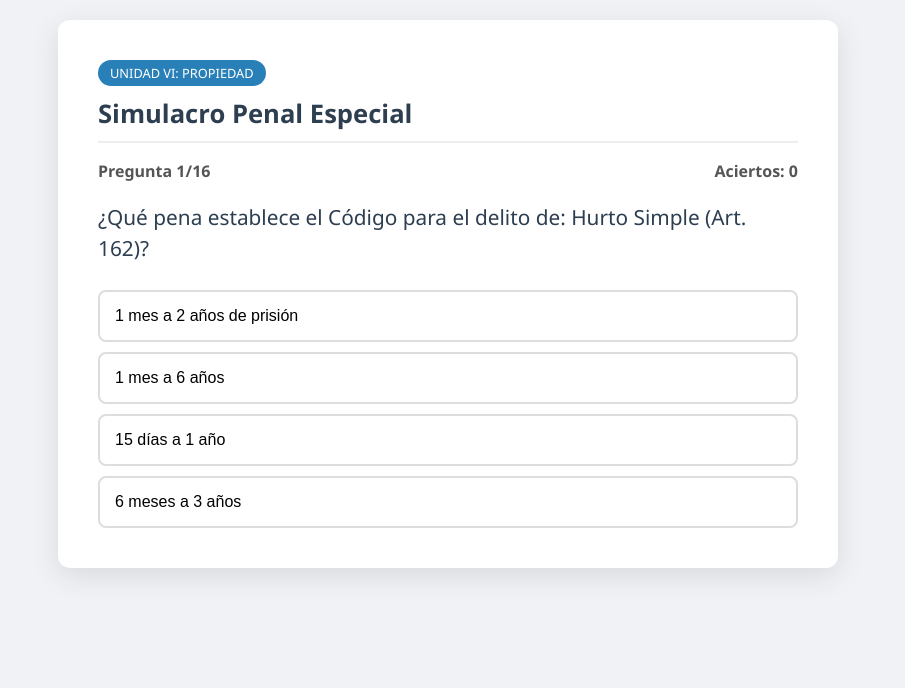
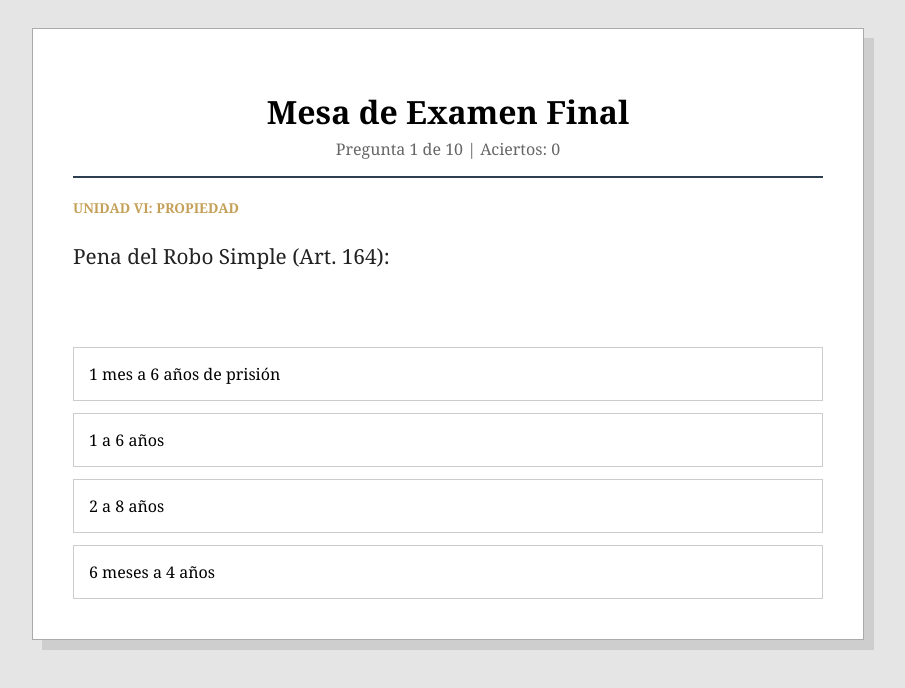
Before and after one commit to azuletta/quiz_penal.html, a plain HTML site: page index.html in a window 1280 px wide. Shown: the whole page, without its empty margins (192-1097 px from the left). Drawn offline with Linux system fonts and the light colour scheme.

Commit message:
Update index.html

```diff
--- a/index.html
+++ b/index.html
@@ -2,142 +2,120 @@
 <html lang="es">
 <head>
     <meta charset="UTF-8">
-    <meta name="viewport" content="width=device-width, initial-scale=1.0">
-    <title>Simulacro Integral - Penal Especial</title>
+    <title>Examen Final Integral - Penal Especial</title>
     <style>
-        :root {
-            --primary: #2c3e50;
-            --secondary: #34495e;
-            --accent: #2980b9;
-            --success: #27ae60;
-            --error: #c0392b;
-            --bg: #f0f2f5;
-        }
-        body { font-family: 'Segoe UI', sans-serif; background-color: var(--bg); margin: 0; padding: 20px; display: flex; justify-content: center; }
-        .quiz-container { background: white; width: 100%; max-width: 700px; padding: 40px; border-radius: 12px; box-shadow: 0 8px 30px rgba(0,0,0,0.1); }
-        .unit-tag { background: var(--accent); color: white; padding: 4px 12px; border-radius: 20px; font-size: 0.8rem; text-transform: uppercase; margin-bottom: 10px; display: inline-block; }
-        h1 { color: var(--primary); font-size: 1.6rem; margin-top: 0; border-bottom: 2px solid #eee; padding-bottom: 10px; }
-        .stats { display: flex; justify-content: space-between; margin-bottom: 20px; color: #555; font-weight: bold; }
-        .question { font-size: 1.3rem; margin-bottom: 25px; color: var(--primary); line-height: 1.5; }
-        .options { display: grid; gap: 10px; }
-        .option { padding: 15px; border: 2px solid #ddd; border-radius: 8px; cursor: pointer; text-align: left; background: white; font-size: 1rem; transition: 0.2s; }
-        .option:hover { border-color: var(--accent); background: #f7fbff; }
-        .option.correct { background: #d4edda; border-color: var(--success); color: #155724; }
-        .option.wrong { background: #f8d7da; border-color: var(--error); color: #721c24; }
-        .btn-next { display: none; width: 100%; padding: 15px; background: var(--primary); color: white; border: none; border-radius: 8px; font-size: 1.1rem; cursor: pointer; margin-top: 25px; }
-        .btn-next:hover { background: #1a252f; }
-        .summary-screen { text-align: center; }
-        .score-circle { font-size: 4rem; color: var(--accent); margin: 20px 0; }
+        :root { --legal-blue: #2c3e50; --law-gold: #c5a059; --bg: #fdfdfd; }
+        body { font-family: 'Georgia', serif; background: #e5e5e5; display: flex; justify-content: center; padding: 20px; }
+        .folder { background: white; width: 100%; max-width: 750px; padding: 40px; border: 1px solid #aaa; box-shadow: 10px 10px 0px rgba(0,0,0,0.1); }
+        .header { border-bottom: 2px solid var(--legal-blue); text-align: center; margin-bottom: 20px; }
+        .unit-tag { font-weight: bold; color: var(--law-gold); text-transform: uppercase; font-size: 0.85rem; }
+        .question { font-size: 1.3rem; margin: 25px 0; color: #222; min-height: 80px; }
+        .options { display: grid; gap: 12px; }
+        .opt-btn { padding: 15px; border: 1px solid #ccc; background: #fff; cursor: pointer; text-align: left; font-size: 1rem; transition: 0.2s; font-family: inherit; }
+        .opt-btn:hover { background: #f0f0f0; border-color: var(--legal-blue); }
+        .correct { background: #d4edda !important; border-color: #28a745 !important; font-weight: bold; }
+        .wrong { background: #f8d7da !important; border-color: #dc3545 !important; }
+        .next-btn { display: none; margin-top: 30px; width: 100%; padding: 18px; background: var(--legal-blue); color: white; border: none; cursor: pointer; font-size: 1.1rem; }
+        .final-screen { text-align: center; }
+        .result-img { max-width: 400px; width: 100%; height: auto; margin: 20px 0; border: 5px solid white; box-shadow: 0 4px 15px rgba(0,0,0,0.3); }
+        .score { font-size: 4rem; font-weight: bold; margin: 0; }
     </style>
 </head>
 <body>
 
-<div class="quiz-container" id="quiz-box">
-    <div id="game">
-        <div class="unit-tag" id="unit-label">Unidad I</div>
-        <h1>Simulacro Penal Especial</h1>
-        <div class="stats">
-            <span id="progress">Pregunta 1/20</span>
-            <span id="score">Aciertos: 0</span>
+<div class="folder" id="quiz-container">
+    <div id="game-ui">
+        <div class="header">
+            <h1 style="margin-bottom: 5px;">Mesa de Examen Final</h1>
+            <p id="progress" style="margin-top: 0; color: #666;"></p>
         </div>
-        <div class="question" id="question">Cargando...</div>
-        <div class="options" id="options-container"></div>
-        <button class="btn-next" id="btn-next" onclick="loadNext()">Siguiente Pregunta</button>
+        <div class="unit-tag" id="unit-name"></div>
+        <div class="question" id="question-text"></div>
+        <div class="options" id="options-grid"></div>
+        <button class="next-btn" id="next-btn" onclick="nextQuestion()">Siguiente Pregunta →</button>
     </div>
 </div>
 
 <script>
-    const db = [
-        // UNIDAD I & II: CONTRA LAS PERSONAS
-        { u: "Unidad I: Vida", q: "Homicidio en estado de emoción violenta (Art. 81 inc. 1º a)", a: "Reclusión de 3 a 6 años o Prisión de 1 a 3 años", o: ["Reclusión de 3 a 6 años o Prisión de 1 a 3 años", "1 a 5 años", "8 a 25 años", "3 a 10 años"] },
-        { u: "Unidad I: Vida", q: "Instigación o ayuda al suicidio (Art. 83) si se consumó", a: "Prisión de 1 a 4 años", o: ["Prisión de 1 a 4 años", "Prisión de 2 a 6 años", "Reclusión perpetua", "Multa de $10.000"] },
-        { u: "Unidad II: Integridad", q: "Lesiones Gravísimas (Art. 91)", a: "3 a 10 años de reclusión o prisión", o: ["1 a 6 años", "3 a 10 años de reclusión o prisión", "5 a 15 años", "1 mes a 1 año"] },
-        { u: "Unidad II: Salud", q: "Abuso de armas (disparo de arma de fuego, Art. 104)", a: "1 a 3 años de prisión", o: ["1 a 3 años de prisión", "6 meses a 2 años", "Multa e inhabilitación", "3 a 6 años"] },
+    // --- CONFIGURACIÓN DE IMÁGENES ---
+    // Si tus fotos tienen otro nombre o extensión (como .png), cambialas acá:
+    const FOTO_GANO = "ganaste.jpg";
+    const FOTO_PERDIO = "perdiste.jpg";
+    // --------------------------------
 
-        // UNIDAD III & IV: HONOR Y SEXUALIDAD
-        { u: "Unidad III: Honor", q: "Calumnia (Art. 109)", a: "Multa de $3.000 a $30.000", o: ["Prisión de 1 a 3 años", "Multa de $3.000 a $30.000", "Multa de $1.500 a $20.000", "Inhabilitación"] },
-        { u: "Unidad IV: Integridad Sexual", q: "Abuso sexual con acceso carnal (Art. 119 3er párr.)", a: "6 a 15 años de reclusión o prisión", o: ["6 a 15 años de reclusión o prisión", "8 a 20 años", "4 a 10 años", "10 a 25 años"] },
-        { u: "Unidad IV: Integridad Sexual", q: "Grooming (Ciberacoso, Art. 131)", a: "6 meses a 4 años de prisión", o: ["1 a 3 años", "6 meses a 4 años de prisión", "2 a 6 años", "Multa solamente"] },
-
-        // UNIDAD V: LIBERTAD
-        { u: "Unidad V: Libertad", q: "Privación ilegítima de la libertad (Art. 141)", a: "6 meses a 3 años de prisión o reclusión", o: ["6 meses a 3 años de prisión o reclusión", "2 a 6 años", "1 a 4 años", "15 días a 1 año"] },
-        { u: "Unidad V: Libertad", q: "Trata de personas mayores de edad (Art. 145 bis)", a: "4 a 8 años de prisión", o: ["4 a 8 años de prisión", "5 a 10 años", "10 a 15 años", "2 a 6 años"] },
-
-        // UNIDAD VI: PROPIEDAD
-        { u: "Unidad VI: Propiedad", q: "Hurto Simple (Art. 162)", a: "1 mes a 2 años de prisión", o: ["1 mes a 2 años de prisión", "1 mes a 6 años", "6 meses a 3 años", "15 días a 1 año"] },
-        { u: "Unidad VI: Propiedad", q: "Robo Simple (Art. 164)", a: "1 mes a 6 años de prisión", o: ["1 mes a 6 años de prisión", "1 a 6 años", "3 a 10 años", "2 a 8 años"] },
-        { u: "Unidad VI: Propiedad", q: "Extorsión (Art. 168)", a: "5 a 10 años de reclusión o prisión", o: ["5 a 10 años de reclusión o prisión", "8 a 20 años", "3 a 8 años", "2 a 6 años"] },
-        { u: "Unidad VI: Propiedad", q: "Defraudación / Estafa genérica (Art. 172)", a: "1 mes a 6 años de prisión", o: ["1 mes a 6 años de prisión", "6 meses a 4 años", "1 a 4 años", "Multa únicamente"] },
-
-        // UNIDADES FINALES: SEGURIDAD Y FE PÚBLICA
-        { u: "Unidad VII: Seguridad", q: "Tenencia ilegítima de arma de fuego de guerra (Art. 189 bis)", a: "2 a 6 años de prisión", o: ["2 a 6 años de prisión", "6 meses a 2 años", "3 a 8 años", "1 a 4 años"] },
-        { u: "Unidad X: Fe Pública", q: "Falsificación de moneda (Art. 282)", a: "3 a 15 años de reclusión o prisión", o: ["1 a 6 años", "3 a 15 años de reclusión o prisión", "5 a 20 años", "2 a 10 años"] },
-        { u: "Unidad X: Fe Pública", q: "Falsificación de documento público (Art. 292)", a: "1 a 6 años de prisión", o: ["1 a 6 años de prisión", "3 a 8 años", "6 meses a 2 años", "1 a 4 años"] }
+    const bancoCompleto = [
+        { u: "Unidad I: Vida", q: "¿Pena para el Homicidio Simple?", a: "8 a 25 años de reclusión o prisión", o: ["8 a 25 años de reclusión o prisión", "8 a 25 años de prisión", "10 a 25 años de reclusión", "5 a 15 años de prisión"] },
+        { u: "Unidad I: Vida", q: "Homicidio en Emoción Violenta (Art. 81, 1a):", a: "Reclusión de 3 a 6 años o prisión de 1 a 3 años", o: ["Reclusión de 3 a 6 años o prisión de 1 a 3 años", "Prisión de 3 a 6 años o reclusión de 1 a 3 años", "1 a 5 años de prisión", "Prisión perpetua"] },
+        { u: "Unidad II: Lesiones", q: "Pena de las Lesiones Gravísimas (Art. 91):", a: "3 a 10 años de reclusión o prisión", o: ["3 a 10 años de reclusión o prisión", "1 a 6 años de reclusión o prisión", "5 a 15 años", "2 a 8 años"] },
+        { u: "Unidad IV: Integridad Sexual", q: "Abuso Sexual con Acceso Carnal (Art. 119 3er p.):", a: "6 a 15 años de reclusión o prisión", o: ["6 a 15 años de reclusión o prisión", "8 a 20 años", "4 a 10 años", "10 a 25 años"] },
+        { u: "Unidad VI: Propiedad", q: "Pena de la Extorsión Simple (Art. 168):", a: "5 a 10 años de reclusión o prisión", o: ["5 a 10 años de reclusión o prisión", "3 a 8 años", "4 a 10 años de prisión", "8 a 20 años"] },
+        { u: "Unidad VI: Propiedad", q: "Estafa Genérica (Art. 172):", a: "1 mes a 6 años de prisión", o: ["1 mes a 6 años de prisión", "6 meses a 4 años", "1 a 3 años de prisión", "2 a 8 años"] },
+        { u: "Unidad X: Fe Pública", q: "Falsificación de Documento Público (Art. 292):", a: "1 a 6 años de prisión", o: ["1 a 6 años de prisión", "2 a 8 años", "6 meses a 4 años", "1 a 4 años"] },
+        { u: "Unidad XI: Orden Económico", q: "Cohecho Financiero (Art. 312):", a: "Prisión de 1 a 6 años y multa", o: ["Prisión de 1 a 6 años y multa", "Prisión de 2 a 8 años", "Multa e inhabilitación", "Prisión de 3 a 10 años"] },
+        { u: "Unidad I: Vida", q: "Homicidio Preterintencional (Art. 81, 1b):", a: "Reclusión de 3 a 6 años o prisión de 1 a 3 años", o: ["Reclusión de 3 a 6 años o prisión de 1 a 3 años", "Reclusión de 1 a 3 años o prisión de 3 a 6 años", "Prisión de 2 a 5 años", "Prisión de 1 a 6 años"] },
+        { u: "Unidad VI: Propiedad", q: "Pena del Robo Simple (Art. 164):", a: "1 mes a 6 años de prisión", o: ["1 mes a 6 años de prisión", "1 a 6 años", "2 a 8 años", "6 meses a 4 años"] }
     ];
 
-    let current = 0;
-    let score = 0;
-    let pool = [...db].sort(() => Math.random() - 0.5); // Mezclar al iniciar
+    let actual = 0;
+    let aciertos = 0;
+    let preguntas = bancoCompleto.sort(() => Math.random() - 0.5); // Aleatoriedad total
 
-    function loadQuestion() {
-        const data = pool[current];
-        document.getElementById("unit-label").innerText = data.u;
-        document.getElementById("question").innerText = `¿Qué pena establece el Código para el delito de: ${data.q}?`;
-        document.getElementById("progress").innerText = `Pregunta ${current + 1}/${pool.length}`;
-        document.getElementById("btn-next").style.display = "none";
+    function cargar() {
+        const d = preguntas[actual];
+        document.getElementById("progress").innerText = `Pregunta ${actual + 1} de ${preguntas.length} | Aciertos: ${aciertos}`;
+        document.getElementById("unit-name").innerText = d.u;
+        document.getElementById("question-text").innerText = d.q;
+        document.getElementById("next-btn").style.display = "none";
 
-        const container = document.getElementById("options-container");
-        container.innerHTML = "";
+        const grid = document.getElementById("options-grid");
+        grid.innerHTML = "";
 
-        const shuffledOptions = [...data.o].sort(() => Math.random() - 0.5);
-        shuffledOptions.forEach(opt => {
-            const btn = document.createElement("button");
-            btn.className = "option";
-            btn.innerText = opt;
-            btn.onclick = () => check(btn, opt, data.a);
-            container.appendChild(btn);
+        [...d.o].sort(() => Math.random() - 0.5).forEach(txt => {
+            const b = document.createElement("button");
+            b.className = "opt-btn";
+            b.innerText = txt;
+            b.onclick = () => validar(b, txt, d.a);
+            grid.appendChild(b);
         });
     }
 
-    function check(btn, selected, correct) {
-        const all = document.querySelectorAll(".option");
-        all.forEach(b => b.style.pointerEvents = "none");
-
-        if(selected === correct) {
+    function validar(btn, sel, cor) {
+        const todos = document.querySelectorAll(".opt-btn");
+        todos.forEach(b => b.style.pointerEvents = "none");
+        if(sel === cor) {
             btn.classList.add("correct");
-            score++;
-            document.getElementById("score").innerText = `Aciertos: ${score}`;
+            aciertos++;
         } else {
             btn.classList.add("wrong");
-            all.forEach(b => { if(b.innerText === correct) b.classList.add("correct"); });
+            todos.forEach(b => { if(b.innerText === cor) b.classList.add("correct"); });
         }
-        document.getElementById("btn-next").style.display = "block";
+        document.getElementById("next-btn").style.display = "block";
     }
 
-    function loadNext() {
-        current++;
-        if(current < pool.length) {
-            loadQuestion();
-        } else {
-            showResult();
-        }
+    function nextQuestion() {
+        actual++;
+        if(actual < preguntas.length) cargar();
+        else finalizar();
     }
 
-    function showResult() {
-        const perc = Math.round((score/pool.length)*100);
-        document.getElementById("quiz-box").innerHTML = `
-            <div class="summary-screen">
-                <h1>¡Simulacro Completado!</h1>
-                <div class="score-circle">${perc}%</div>
-                <p>Resultado: ${score} correctas de ${pool.length}</p>
-                <p>${perc >= 80 ? "¡Excelente nivel! Estás para el 10." : "Buen intento, seguí repasando las escalas penales."}</p>
-                <button class="btn-next" style="display:block" onclick="location.reload()">Reiniciar Simulacro</button>
+    function finalizar() {
+        const nota = (aciertos / preguntas.length) * 10;
+        const gano = nota >= 7;
+        const contenedor = document.getElementById("quiz-container");
+
+        contenedor.innerHTML = `
+            <div class="final-screen">
+                <h2>ACTA DE EXAMEN</h2>
+                <p class="score" style="color: ${gano ? '#28a745' : '#dc3545'}">${nota.toFixed(1)}</p>
+                <h3>${gano ? "¡ESTÁ APROBADO!" : "EXAMEN INSUFICIENTE"}</h3>
+                <img src="${gano ? FOTO_GANO : FOTO_PERDIO}" class="result-img" alt="Resultado Final">
+                <br>
+                <button class="next-btn" style="display:block" onclick="location.reload()">Rendir otra vez</button>
             </div>
         `;
     }
 
-    loadQuestion();
+    cargar();
 </script>
-
 </body>
 </html>
```
